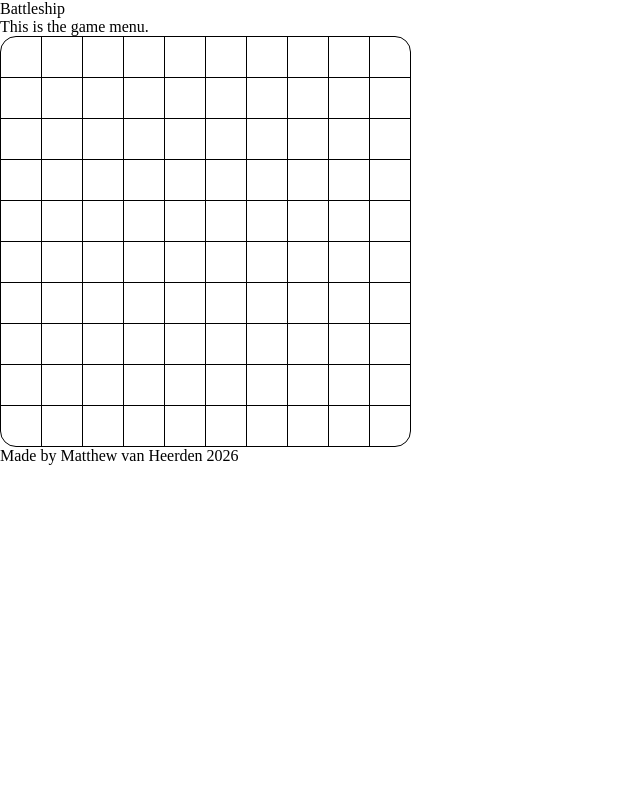
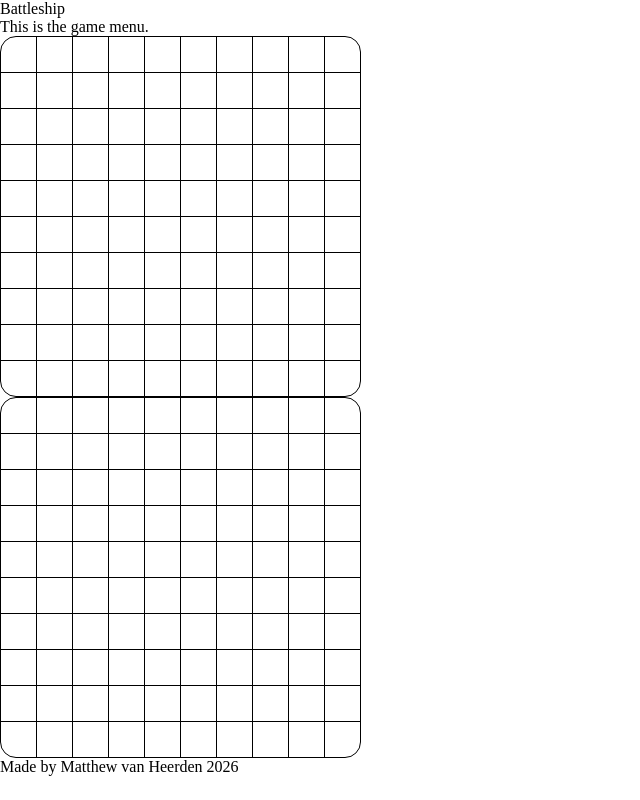
Before and after one commit to Matt152342/OdinBattleship, a website built with webpack: page src/index.html in a window 1280 px wide. Both pictures are taken after a click on the button "One Player". Shown: the whole page, without its empty margins (0-640 px from the left). Built offline with nearby package versions, Linux system fonts and the light colour scheme.

Commit message:
Added two boards to display for one- and two-player mode

```diff
--- a/src/gameDOM.js
+++ b/src/gameDOM.js
@@ -21,6 +21,7 @@ const drawBoard = (gameMenu) => {
     }
 
     gameMenu.appendChild(gameboard);
+    return gameboard;
 }
 
 export { drawBoard };
--- a/src/gameboard.js
+++ b/src/gameboard.js
@@ -1,10 +1,10 @@
 class GameBoard {
-    constructor(length, numberOfShips) {
-        this.length = length;
+    constructor() {
+        this.length = 10;
         this.gameboard = Array.from({ length: this.length }, () => Array(this.length).fill());
         this.missedAttacks = 0;
 
-        this.numberOfShips = numberOfShips;
+        this.numberOfShips = 5;
         this.shipsSunk = 0;
     }
 
--- a/src/index.html
+++ b/src/index.html
@@ -15,7 +15,8 @@
             <!-- Start Menu -->
             <div id="startMenu" class="screen">
                 <div class="welcomeMessage">Welcome to Battleship</div>
-                <button id="onePlayerBtn">One Player</button>
+                <button class="onePlayerBtn startBtn">One Player</button>
+                <button class="twoPlayerBtn startBtn">Two Player</button>
             </div>
 
             <!-- Game Menu -->
--- a/src/index.js
+++ b/src/index.js
@@ -4,10 +4,29 @@ import { drawBoard } from "./gameDOM.js";
 const startMenu = document.getElementById('startMenu');
 const gameMenu = document.getElementById('gameMenu');
 
-const startBtn = document.querySelector('#onePlayerBtn');
-startBtn.addEventListener('click', () => {
-    startMenu.classList.add('hidden');
-    gameMenu.classList.remove('hidden');
+let onePlayerMode = false;
+let twoPlayerMode = false;
 
-    drawBoard(gameMenu);
+let playerBoard = null;
+let enemyBoard = null;
+
+const startBtns = document.querySelectorAll('.startBtn');
+startBtns.forEach((button) => {
+    button.addEventListener('click', () => {
+        startMenu.classList.add('hidden');
+        gameMenu.classList.remove('hidden');
+
+        playerBoard = drawBoard(gameMenu);
+        enemyBoard = drawBoard(gameMenu);
+
+        if (button.classList.contains('onePlayerBtn')) {
+            onePlayerMode = true;
+            playerBoard.classList.add('playerOne');
+            enemyBoard.classList.add('computer');
+        } else if (button.classList.contains('twoPlayerBtn')) {
+            twoPlayerMode = true;
+            playerBoard.classList.add('playerOne');
+            enemyBoard.classList.add('playerTwo');
+        }
+    })
 });
--- a/src/styles.css
+++ b/src/styles.css
@@ -6,17 +6,13 @@ html, body {
     padding: 0;
 }
 
-.hidden {
-    display: none;
-}
-
 .gameboard {
     margin: 0;
     padding: 0;
 
     display: grid;
-    grid-template-columns: repeat(10, 40px);
-    grid-template-rows: repeat(10, 40px);
+    grid-template-columns: repeat(10, 35px);
+    grid-template-rows: repeat(10, 35px);
     gap: 1px;
     width: fit-content;
 
@@ -35,3 +31,7 @@ html, body {
 
     outline: 1px solid black;
 }
+
+.hidden {
+    display: none;
+}
```
